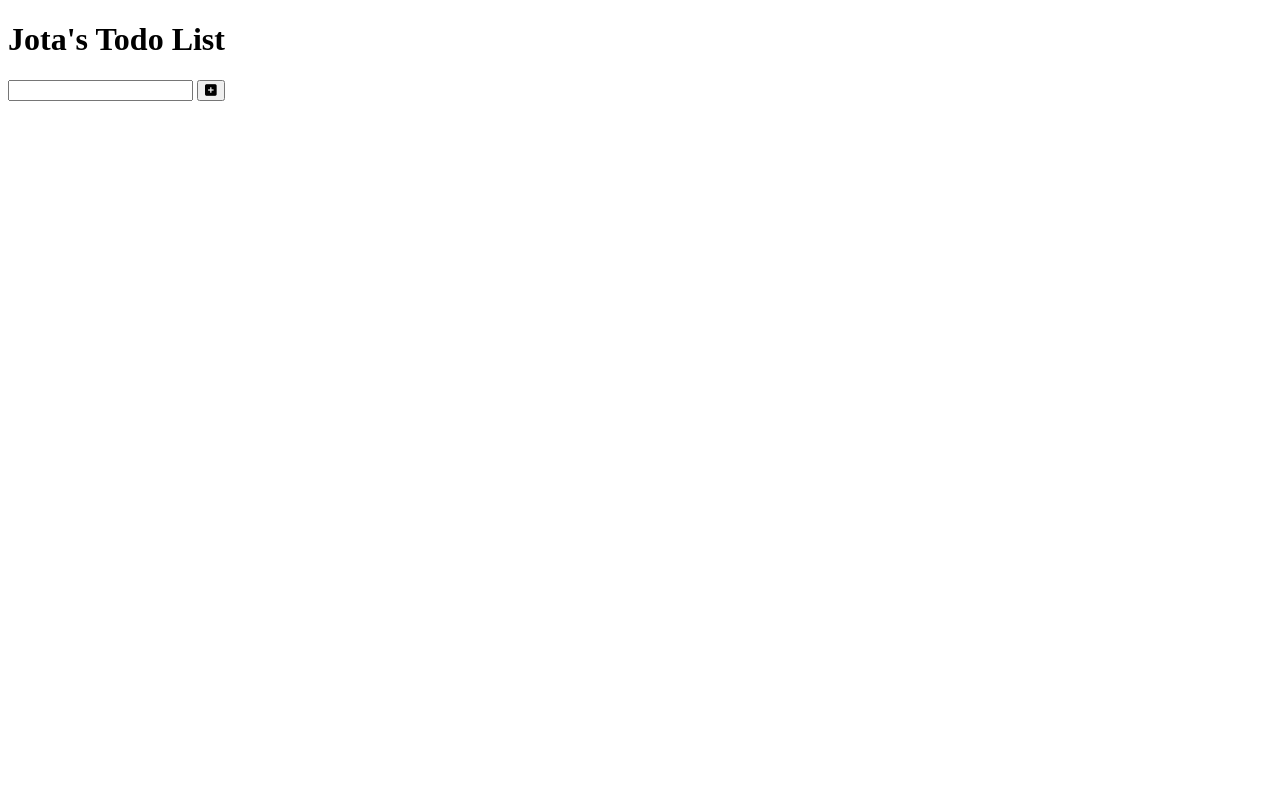
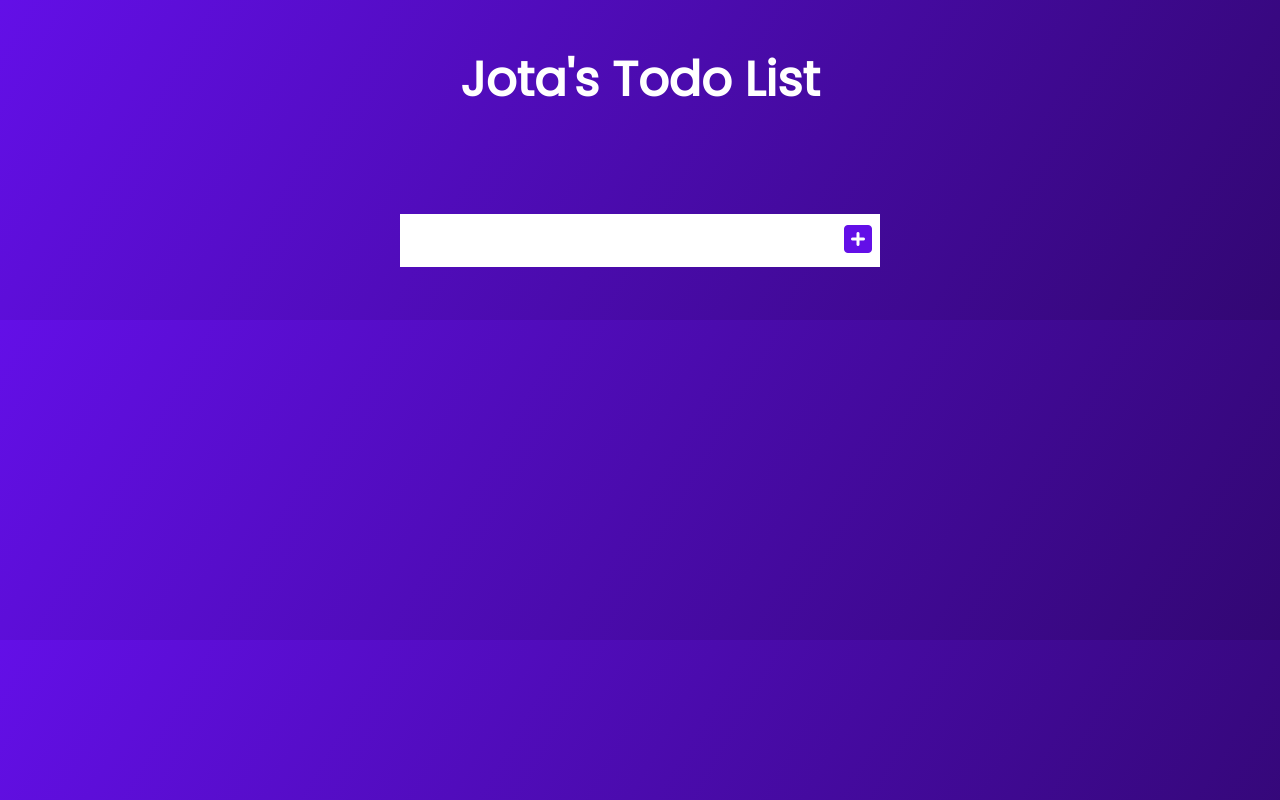
Before and after one commit to joaovgouveia/todo-list, a plain HTML site: page index.html in a window 1280 px wide. Drawn offline with Linux system fonts and the light colour scheme.

Commit message:
Added css

```diff
--- a/index.html
+++ b/index.html
@@ -3,19 +3,18 @@
 <head>
     <meta charset="UTF-8">
     <meta http-equiv="X-UA-Compatible" content="IE=edge">
+    <link rel="stylesheet" href="./style.css">
     <meta name="viewport" content="width=device-width, initial-scale=1.0">
     <link rel="preconnect" href="https://fonts.googleapis.com">
     <link rel="preconnect" href="https://fonts.gstatic.com" crossorigin>
     <link href="https://fonts.googleapis.com/css2?family=Poppins&display=swap" rel="stylesheet">
     <link rel="stylesheet" href="https://cdnjs.cloudflare.com/ajax/libs/font-awesome/6.1.2/css/all.min.css" integrity="sha512-1sCRPdkRXhBV2PBLUdRb4tMg1w2YPf37qatUFeS7zlBy7jJI8Lf4VHwWfZZfpXtYSLy85pkm9GaYVYMfw5BC1A==" crossorigin="anonymous" referrerpolicy="no-referrer" />
     <title>Jota's Todo List</title>
-    <link rel="stylesheet" href="./style.css">
 </head>
 <body>
     <header>
-
         <h1>Jota's Todo List</h1>
-
+    </header>
     <form>
         <input type="text" class="todo-input">
         <button class="todo-button" type="submit">
@@ -27,7 +26,6 @@
         <ul class="todo-list">
         </ul>
     </div>
-    </header>
-    <script src="./script.js"></script>
+    <script src="script.js"></script>
 </body>
 </html>
--- a/style.css
+++ b/style.css
@@ -0,0 +1,42 @@
+* {
+    margin: 0;
+    padding: 0;
+    box-sizing: border-box;
+}
+
+body {
+    background-image: linear-gradient(120deg, #630FE7, #320773);
+    color: white;
+    font-family: "Poppins", sans-serif;
+}
+
+header {
+    font-size: 1.5rem;
+}
+
+header,
+form {
+    min-height: 20vh;
+    display: flex;
+    justify-content: center;
+    align-items: center;
+}
+
+form input,
+form button {
+    padding: 0.5rem;
+    font-size: 2rem;
+    border: none;
+    background: white;
+}
+
+form button {
+    color: #630FE7;
+    background: white;
+    cursor: pointer;
+    transition: all 0.3s ease;
+}
+form button:hover {
+    color: white;
+    background: #630FE7;
+}
```
Also changed, not shown: 1 other file. Lines whose indentation alone changed are shown as unchanged.
